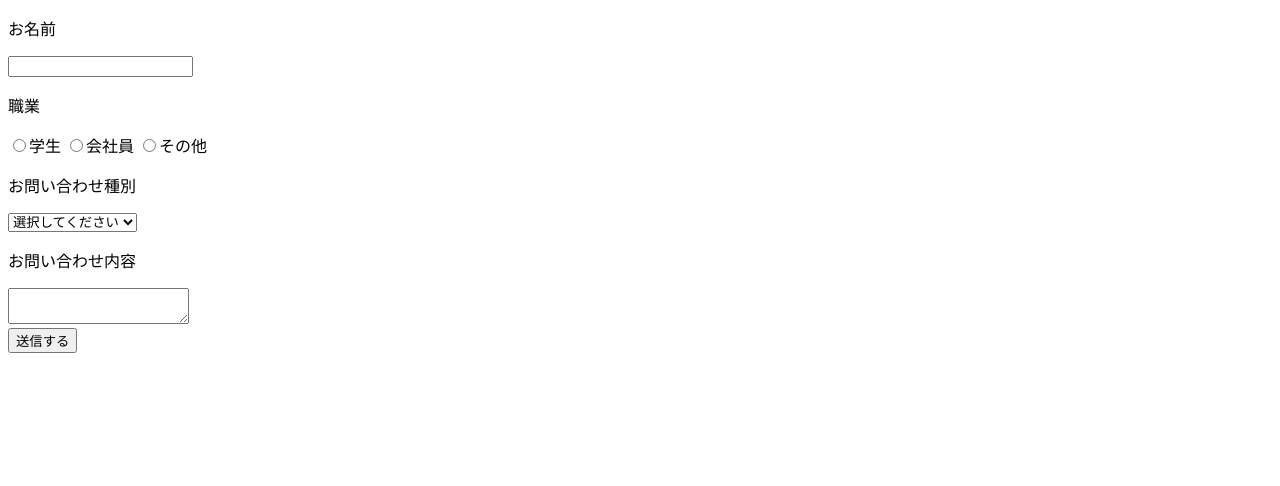
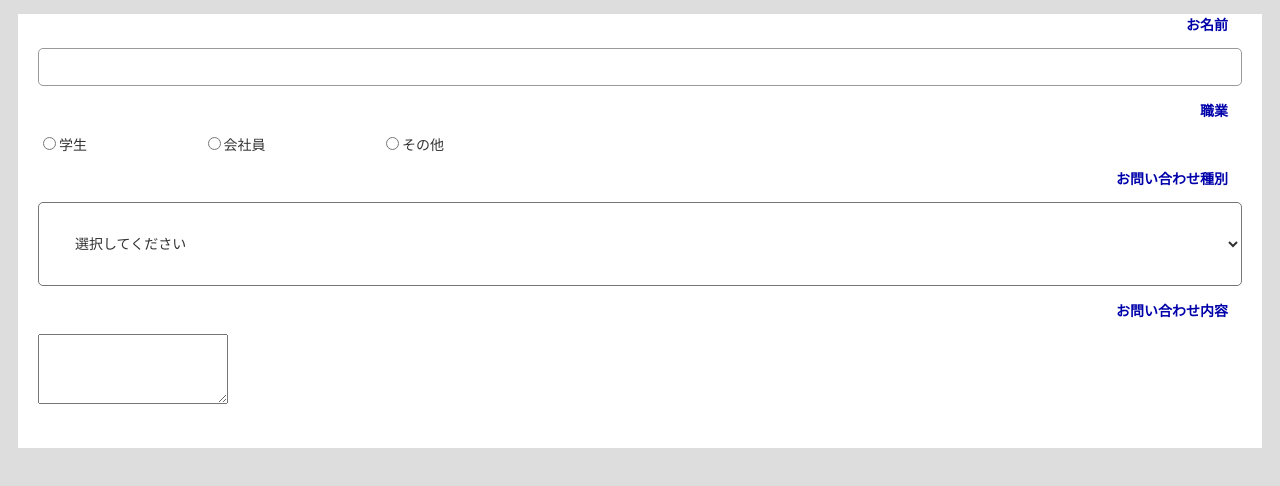
Before and after one commit to ittawatanabe/S1A333, a plain HTML site: page ensyu/23_2.html in a window 1280 px wide. Drawn offline with Linux system fonts and the light colour scheme.

Commit message:
Add files via upload

```diff
--- /dev/null
+++ b/ensyu/23_2.css
@@ -0,0 +1,87 @@
+@charset "UTF-8";
+
+* {
+    box-sizing: border-box;
+    font-size: 14px;
+    color: #333;
+}
+body {
+    background: #ddd;
+}
+
+form {
+    margin: 10px;
+    padding: 0 20px;
+    background: #fff;
+}
+
+dl {
+    margin: 0;
+    font-size: 16px;
+}
+
+.formltem {
+    display: flex;
+    margin-bottom: 2em;
+    align-items: center;
+}
+
+p {
+    flex: 1 1 30px;
+    text-align: right;
+    margin-right: 1em;
+    font-weight: bold;
+    color: #00a;
+
+}
+
+dd {
+    flex:  2 1 30px;
+    margin-left: 0;
+}
+
+input[type="text"], select.textarea {
+    border: 1px solid #999;
+    width: 100%;
+    padding: 10px;
+    border-radius: 5px;
+}
+
+.job {
+    margin-right: 8em;
+}
+
+select {
+    background: #fff;
+    width: 100%;
+    padding: 32px;
+    font-size: 14px;
+    border-radius: 5px;
+}
+
+textarea {
+    height: 5em;
+}
+
+input[type="submit"] {
+    background: #fff;
+    border: none;
+    width: 100%;
+    padding: 10px;
+    border-radius: 5px;
+    color: #fff;
+    font-size: 14px;
+}
+@media screen and (max-width: 768px) {
+    .formltem {display: block;}
+    p {
+        text-align: left;
+        margin-bottom: 4px;
+    }
+    dd {margin-left: 0;}
+    .job {
+        margin-right: 8em;
+    }
+}
+
+/*ここまで*/
--- a/ensyu/23_2.html
+++ b/ensyu/23_2.html
@@ -3,28 +3,39 @@
 
 <head>
     <meta charset="UTF-8" />
-    <title>フォームデザイン１</title>
-    <link rel="stylesheet" href="23_2.html" />
+    <title>フォームデザイン２</title>
+    <link rel="stylesheet" href="23_2.css" />
 </head>
 
 <body>
     <form action="program.php" method="post">
+        <dl>
             <p>お名前</p>
+            <dd>
                 <input type="text" name="useName" />
+            </dd>
             <p>職業</p>
+            <dd>
                 <label class="job"><input type="radio" name="job" value="学生" />学生</label>
                 <label class="job"><input type="radio" name="job" value="会社員" />会社員</label>
                 <label class="job"><input type="radio" name="job" value="その他" />その他</label>
+            </dd>
             <p>お問い合わせ種別</p>
+            <dd>
                 <select name="messageType">
                     <option value="選択してください">選択してください</option>
-            <option value="選択１">選択１</option>
-            <option value="選択２">選択２</option>
+                    <option value="選択１">選択肢１</option>
+                    <option value="選択２">選択肢２</option>
                 </select>
+            </dd>
             <p>お問い合わせ内容</p>
+            <dd>
                 <textarea name="message"></textarea>
+            </dd>
+        </dl>
         <div class="btn"><input type="submit" value="送信する" /></div>
     </form>
+
 </body>
 
 </html>
```
Also changed, not shown: ensyu/05.html (+4 -4 lines), ensyu/21_1.html (+4 -0 lines), ensyu/21_2.html (+4 -0 lines). Lines whose indentation alone changed are shown as unchanged.
